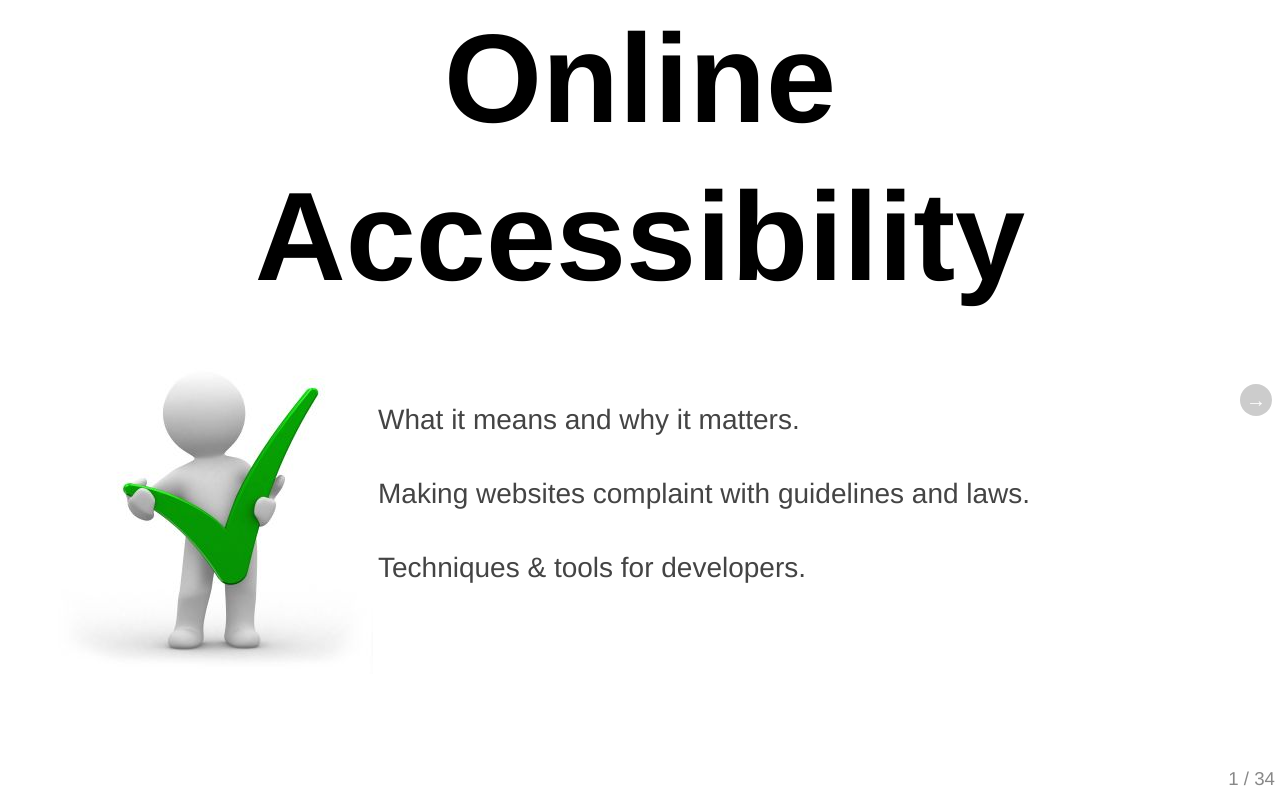
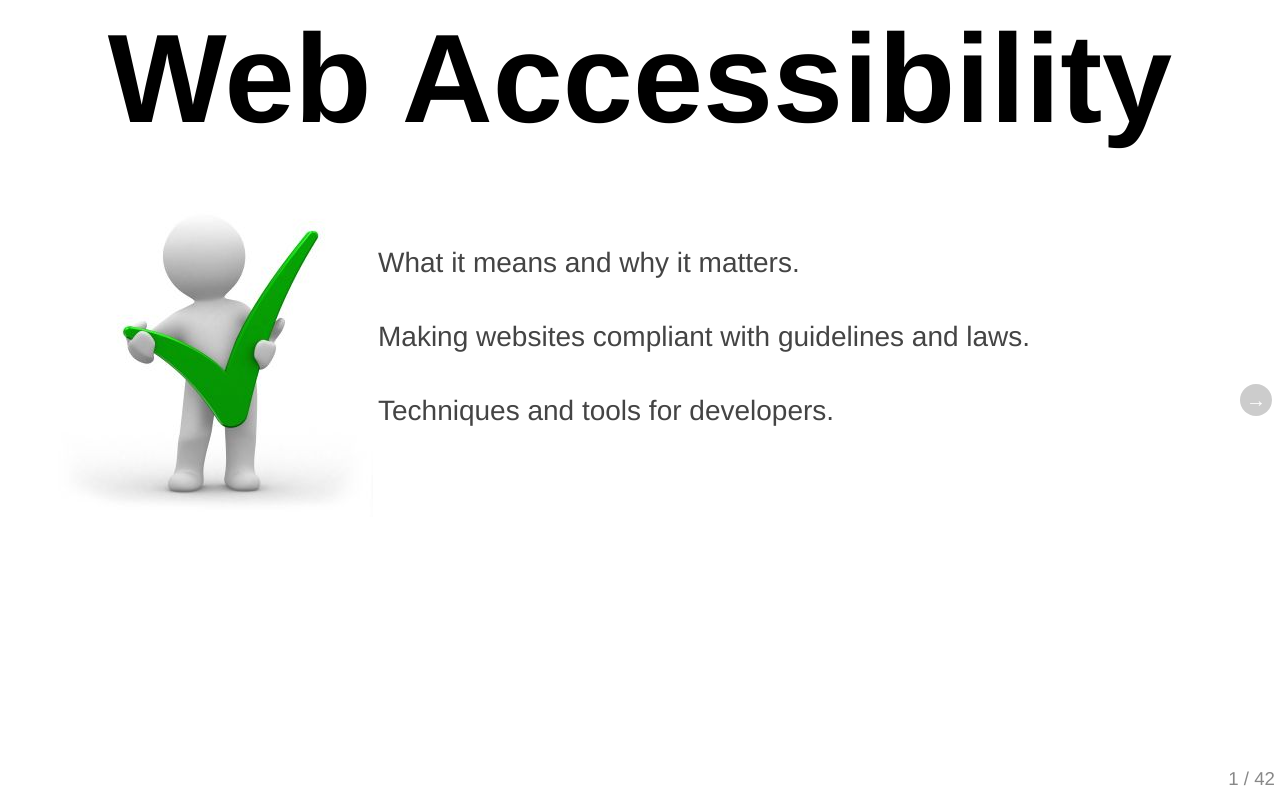
Before and after one commit to controlz/Presentation-Web-Accessibility, a PHP site: page / in a window 1280 px wide. Run offline with PHP 8.4, Linux system fonts and the light colour scheme.

Commit message:
More progress on adding content

```diff
--- a/custom_styles.css
+++ b/custom_styles.css
@@ -27,6 +27,8 @@ blockquote {
 #title-slide h1 {
     position: relative !important;
     transform: none !important;
+    -webkit-transform: none !important;
+    -mozilla-transform: none !important;
     text-align: center;
     margin-bottom: 40px;
 }
@@ -60,3 +62,7 @@ h3 {
     border-bottom-color: #ccc;
     text-align: center;
 }
+
+.slide.no-header {
+    padding-top: 40px;
+}
--- a/index.php
+++ b/index.php
@@ -40,12 +40,12 @@
 
         <!-- Begin slides -->
         <section class="slide" id="title-slide">
-            <h1>Online Accessibility</h1>
+            <h1>Web Accessibility</h1>
             <img src="images/w3c.jpg" alt="" />
             <ul>
                 <li>What it means and why it matters.</li>
-                <li>Making websites complaint with guidelines and laws.</li>
-                <li>Techniques & tools for developers.</li>
+                <li>Making websites compliant with guidelines and laws.</li>
+                <li>Techniques and tools for developers.</li>
             </ul>
         </section>
 
@@ -61,7 +61,7 @@
             <img src="images/accessibility.gif" alt="" />
             <blockquote class="slide">
                 <p class="slides-within">
-                    <span class="slide">Is about making apps and websites that are inclusive to all users</span>
+                    <span>Is about making apps and websites that are inclusive to all users</span>
                     <span class="slide">regardless of web browsing experience</span>
                     <span class="slide">or their physical or mental capabilities</span>
                 </p>
@@ -69,7 +69,7 @@
         </section>
 
         <section class="slide">
-            <h2>Challenges Affecting Computer Use</h2>
+            <h2>Challenges with Computer Use</h2>
 
             <div class="slide">
                 <ul style="display: inline-block; margin-left: 150px;">
@@ -86,14 +86,24 @@
         </section>
 
         <section class="slide">
-            <h2>Computer Use</h2>
+            <h2>Assistive Technologies</h2>
+
+            <blockquote>Hardware and Software to aid people's computer use</blockquote>
 
             <ul>
-                <li>Screen readers</li>
+                <li>
+                    Screen readers
+                    <ul>
+                        <li>JAWS (most popular)</li>
+                        <li>URCA (linux)</li>
+                        <li>Chrome (Chrome Extension)</li>
+                    </ul>
+                </li>
+                <li>Voice recognication programs</li>
                 <li>Braille displays</li>
                 <li>Screen magnifiers</li>
-                <li>Browsing with stylesheets disabled</li>
-                <li>Adjusting contrast levels</li>
+                <li>Browser options/confirations</li>
+                <li>Browser extensions</li>
             </ul>
         </section>
 
@@ -102,14 +112,17 @@
             <div class="slide">
                 <ul>
                     <li>So many of us with disabilities</li>
-                    <li>Social Inclusion, no gets left behind</li>
+                    <li>Social Inclusion - "no gets left behind"</li>
                     <li>Equal access to information and equal opportunity</li>
-                    <li>Depending on location and company size, it's the Law!</li>
+                    <li>It's the Law! (depending on jurisdiction and company size)</li>
                 </ul>
-
-                <ul class="slide">
-                    <li>Entire world is moving to an accessible web</li>
-                    <li>Sites become more usable for everyone</li>
+            </div>
+            <div class="slide">
+                <p>Additional considerations:</p>
+                <ul>
+                    <li>Search Engine Optimization</li>
+                    <li>Accessibility and usability go hand in hand</li>
+                    <li>Entire world is moving to an accessible web, this decade!</li>
                 </ul>
             </div>
         </section>
@@ -118,9 +131,21 @@
             <h2>Canadian Accessibility Standards</h2>
 
             <ul>
-                <li>Approved Common Look and Feel (CLF) 1.0 standards in 2000</li>
-                <li>CLF 1.0 mirrored Web Content Accessibility Guidelines (WCAG) 1.0</li>
-                <li>2011, CLF 2.0 was replaced with the Standard on Web Accessibility, based on WCAG 2.0.</li>
+                <li>Approved Common Look and Feel (CLF) 1.0 standards in 2000
+                    <ul>
+                        <li>mirrored Web Content Accessibility Guidelines (WCAG) 1.0</li>
+                    </ul>
+                </li>
+
+                <li>2011, CLF 2.0 was replaced with the Standard on Web Accessibility
+                    <ul>
+                        <li>Based on WCAG 2.0</li>
+                        <li>Part of a group of official Web Standards for the Government of Canada
+                            <ul>
+                                <li>Accessibility, Usability, Operability, Optimization for Mobile </li>
+                            </ul>
+                        </li>
+                    <ul>
             </ul>
         </section>
 
@@ -146,9 +171,13 @@
         </section>
 
         <section class="slide">
-            <h2>Legal Enforcement</h2>
+            <h2>Legal Enforcement?</h2>
 
-            <p>Failure to comply to AODA could result in fines of $50,000 per day for directors and officers and up to $100,000 per day for corporations.</p>
+            <p>Failure to comply to AODA could result in fines of:</p>
+            <ul>
+                <li>$50,000 per day for directors and officers </li>
+                <li>up to $100,000 per day for corporations.</li>
+            </ul>
         </section>
 
         <section class="slide">
@@ -246,65 +275,114 @@
         </section>
 
         <section class="slide">
-            <h2>Implementing Standards</h2>
+            <h2>Making Websites Accessible</h2>
 
-            <p>Provide alternative text to describe images</p>
-            <pre><code><?php echo htmlentities('<img src="logo.png" alt="Ekomodi Enterprises Inc. Logo" >'); ?></code></pre>
+            <ul>
+                <li class="slide">Provide alternate text and formats</li>
+                <li class="slide">Use headings correctly</li>
+                <li class="slide">Use distinct and meaningful titles</li>
+                <li class="slide">Simply navigation and consider keyboard only users, use skip navigation links</li>
+                <li class="slide">Make all functionality available via keyboard, or skippable</li>
+                <li class="slide">Make all form inputs have an associated label</li>
+                <li class="slide">Have visible indication of focus</li>
+                <li class="slide">Include captions audio/video clips</li>
+            </ul>
+        </section>
 
-            <p>Provide alternative text to describe photos</p>
+        <section class="slide">
+            <h2>Accessibility Techniques</h2>
+
+
+            <ul>
+                <li><a href="http://www.w3.org/TR/WCAG20-TECHS/">Techniques for WCAG 2.0</a> provided by W3C
+                <ul>
+                    <li>
+                        Accessible Rich Internet Guidelines (ARIA or WAI-ARIA)
+                        <ul>
+                            <li>todo: ABOUT ARIA
+                            <li><a href="http://www.w3.org/TR/wai-aria/">Techniques for WAI-ARIA</a></li>
+                        </ul>
+                    </li>
+                </ul>
+                </li>
+            </ul>
+
+        </section>
+
+        <section class="slide no-header">
+            <p>Provide alternative text to describe images:</p>
+            <pre><code><?php echo htmlentities('<img src="logo.png" alt="Ekomodi Enterprises: Vehicles your way." >'); ?></code></pre>
+
+            <p>Provide alternative text to describe photos:</p>
             <pre><code><?php echo htmlentities('<img src="lottery_winners.gif" alt="Husband and wife jumping for joy holding a winning lottery ticket" >'); ?></code></pre>
 
             <p>For purely decorative images use empty alt:</p>
             <pre><code><?php echo htmlentities('<img src="snowflake.png" alt="" >'); ?></code></pre>
+        </section>
+
+        <section class="slide no-header">
+            <p>Highlight links when in focus:</p>
+            <img src="images/tips_focus.png" alt="Example of Focus" />
+<pre><code><?php echo htmlentities(
+'a:focus {
+    border: 1px solid #ffa500;
+}
+'); ?></code></pre>
 
         </section>
 
-        <section class="slide">
-            <p>Keep headers in order</p>
-            <pre><code><?php echo htmlentities('<h1>Heading 1</h1>
-<h2>Heading 2</h2>
-<h4>Heading 4</h4>
+        <section class="slide no-header">
+            <p>Adding skip to links:</p>
+<pre><code><?php echo htmlentities(
+'<div class="skip">
+    <a href="#navigation">Skip to navigation</a> |
+    <a href="#main-content">Skip to main content</a>
+</div>
 '); ?></code></pre>
-        </section>
 
-        <section class="slide">
-            <h3>ARIA Landmarks</h3>
+<pre><code><?php echo htmlentities(
+'<nav id="navigation">
+    <ul>
+    ...
+    </ul>
+</nav>
+
+<a name="main-content"></a>
+<p>Main content</p>
+'); ?></code></pre>
 
 
-            <pre><code><?php echo htmlentities('
-<header role="header">
-    asd
-</header>
-            '); ?></code></pre>
         </section>
 
         <section class="slide">
             <h2>Testing Web Accessibility</h2>
 
-            <p>Tools to scan websites:</p>
+            <p>When testing your websites:</p>
             <ul>
-                <li><a href="http://achecker.ca/checker/index.php" target="_blank" aria-haspopup="true">http://achecker.ca/checker/index.php</a></li>
-                <li><a href="http://wave.webaim.org/" target="_blank" aria-haspopup="true">WAVE (Web Accessibility Evaluation Tool</a></li>
-            </ul>
-
-            <p>Screen reader emulators:</p>
-        </section>
-
-        <section class="slide">
-            <h2>Common Mistakes</h2>
-            <ul>
-                <li>Developers not including alternate text</li>
-                <li>Colour Contrast</li>
-                <li>Requiring a mouse to navigate</li>
-                <li>Lack of understanding</li>
+                <li>Try navigating without a mouse</li>
+                <li>Test with CSS and JavaScript disabled</li>
+                <li>Use assistive technologies or software that mimics them:
+                    <ul>
+                        <li>Browser extensions/plugins</li>
+                        <li>Screen readers emulators, Chrome Vox</li>
+                    </ul>
+                </li>
+                <li>Use online tools like validators or analysizers:
+                    <ul>
+                        <li><a href="http://achecker.ca/checker/index.php" target="_blank">http://achecker.ca/checker/index.php</a></li>
+                        <li><a href="http://wave.webaim.org/" target="_blank">WAVE (Web Accessibility Evaluation Tool</a></li>
+                    </ul>
+                </li>
             </ul>
         </section>
 
         <section class="slide">
-            <h2>Other Tools</h2>
+            <h2>Examples of Accessible Sites</h2>
 
             <ul>
-                <li>Web Experience Toolkit (WET), available at https://github.com/wet-boew/wet-boew</li>
+                <li><a href="http://www.cdc.gov/" target="_blank">Center for Disease Control Website</a></li>
+                <li><a href="http://www.usa.gov/" target="_blank">U.S Government's Offical Web Portal</a></li>
+                <li><a href="http://www.canada.ca" target="_blank"> Government of Canada Website</a></li>
             </ul>
         </section>
 
```
Also changed, not shown: images/tips_focus.png (added).
